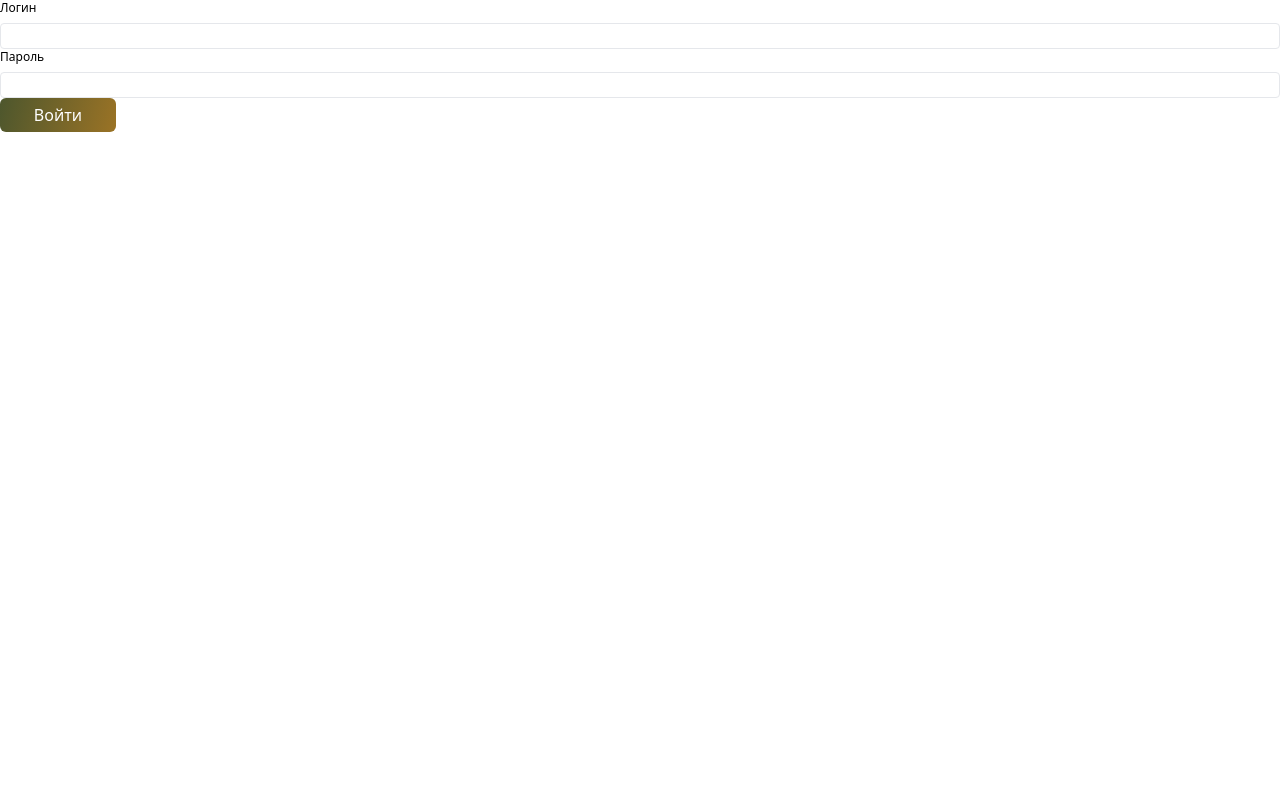
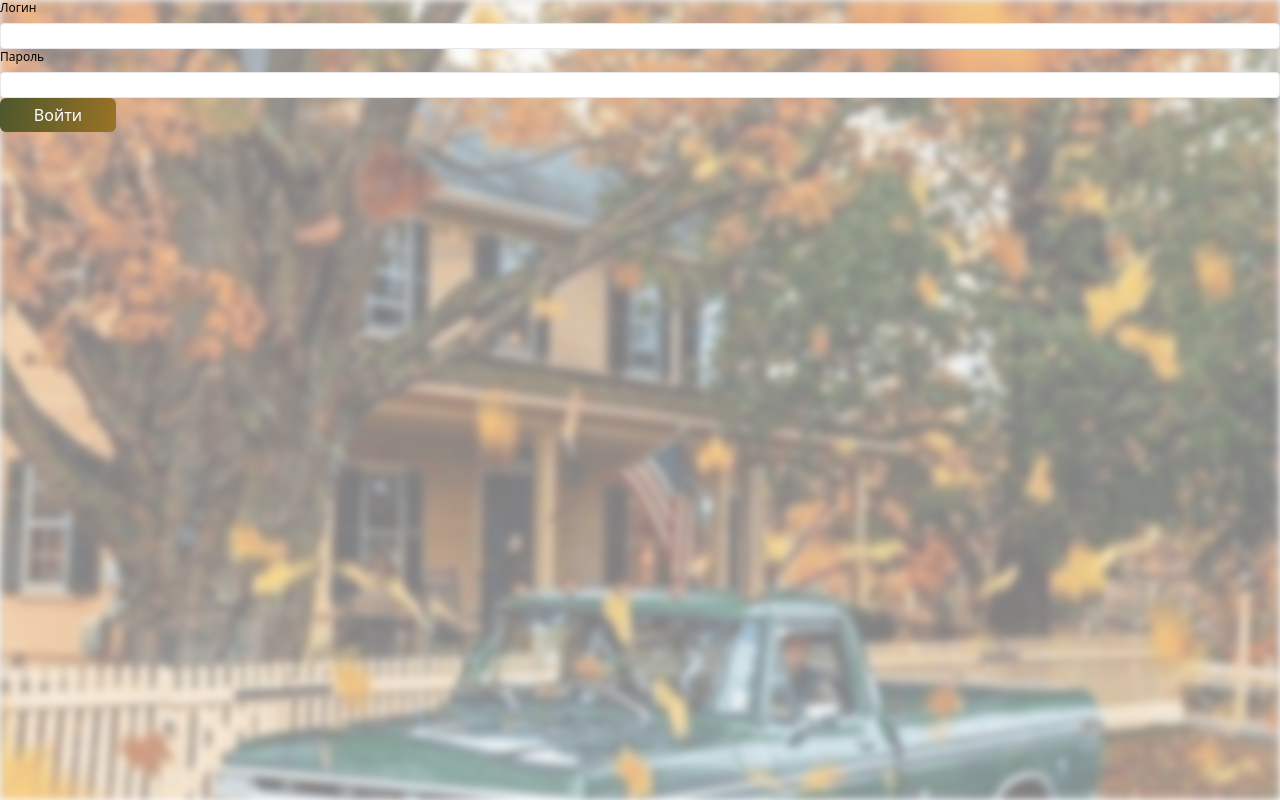
Before and after one commit to AndreyGudin/simple-hotel-check, a React (Vite) app: page / in a window 1280 px wide. Built offline with nearby package versions, Linux system fonts and the light colour scheme.

Commit message:
feat: add style for login page

```diff
--- a/src/app/index.css
+++ b/src/app/index.css
@@ -20,3 +20,7 @@
       linear-gradient(104.34deg, #41522e -15.34%, #be8022 145.95%);
   }
 }
+
+#root {
+  height: 100vh;
+}
--- a/src/pages/LoginPage/ui/LoginPage.tsx
+++ b/src/pages/LoginPage/ui/LoginPage.tsx
@@ -3,7 +3,7 @@ import { LoginForm } from '../../../entities/LoginForm';
 
 export const LoginPage: FC = () => {
   return (
-    <div>
+    <div className=" h-screen before:bg-[url('./src/shared/assets/images/1.png')] before:block before:bg-no-repeat before:bg-cover before:h-screen before:absolute before:left-0 before:right-0 before:z-[-1] before:opacity-50 before:blur-sm">
       <LoginForm />
     </div>
   );
```
Also changed, not shown: src/shared/assets/images/1.png (added), 1 other file (tests, documents, lock files or other folders).
